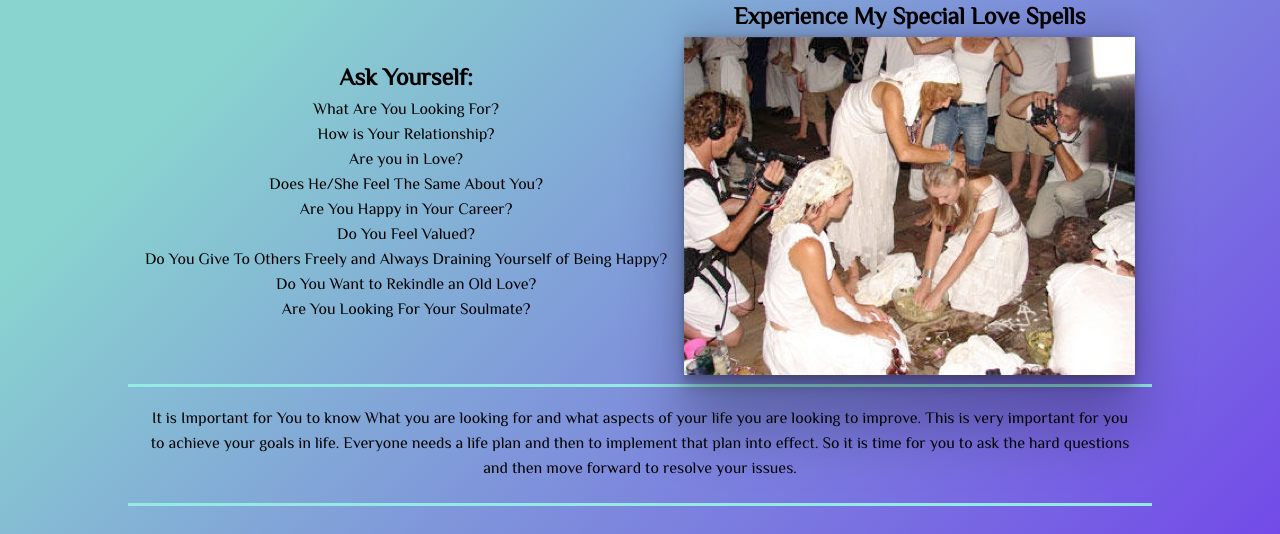
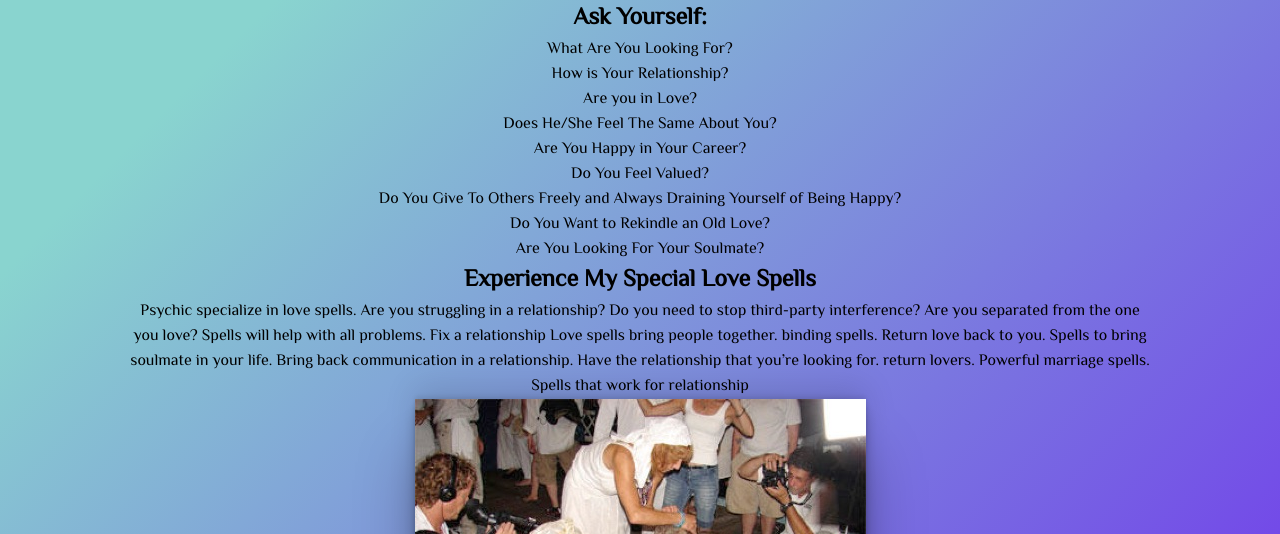
Before and after one commit to KatyKedi/website-rework, a plain HTML site: page index.html in a window 1280 px wide. Shown: the part 266-800 px from the top of the page. Drawn offline with Linux system fonts and the light colour scheme; a web font is replaced by a local one.

Commit message:
new p before img

```diff
--- a/index.html
+++ b/index.html
@@ -46,6 +46,8 @@
 
             <div class="main-divs">
                 <h2 id="experience">Experience My Special Love Spells</h2>
+                <p>Psychic specialize in love spells. Are you struggling in a relationship? Do you need to stop third-party interference? Are you separated from the one you love? Spells will help with all problems. Fix a relationship Love spells bring people together. binding spells. Return love back to you. Spells to bring soulmate in your life. Bring back communication in a relationship. Have the relationship that you’re looking for. return lovers. Powerful marriage spells.
+                    Spells that work for relationship</p>
                 <img src="./event.jpg" alt="Love spell event" />
             </div>
 
```
